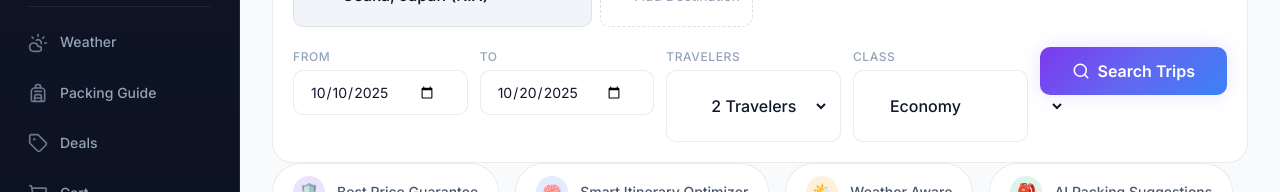
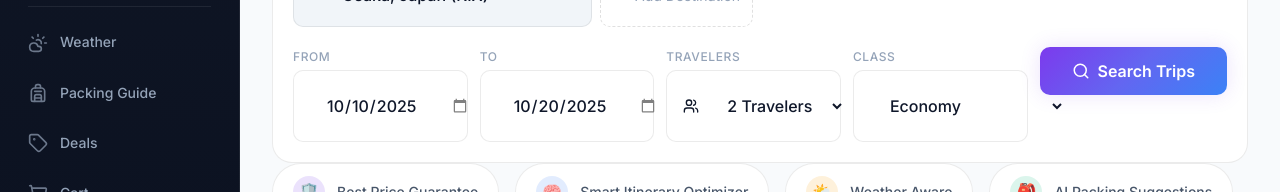
Before and after one commit to HassanChouhad/tripwise, a Next.js app: page / in a window 1280 px wide. Shown: the part 429-621 px from the top of the page. Built offline with nearby package versions, Linux system fonts and the light colour scheme.

Commit message:
fix: fixing the date rectangles

```diff
--- a/app/components/search/SearchBar.js
+++ b/app/components/search/SearchBar.js
@@ -151,31 +151,35 @@ export default function SearchBar({ onSearchResults }) {
         <div className={styles.searchFields}>
           <div className={styles.fieldGroup}>
             <span className={styles.fieldLabel}>From</span>
+            <div className={styles.fieldInput}>
               <input
                 type="date"
-              className={styles.fieldInput}
                 value={startDate}
                 onChange={(e) => setStartDate(e.target.value)}
                 id="date-start-input"
+                style={{ background: 'transparent', border: 'none', color: 'inherit', fontWeight: '500', outline: 'none', cursor: 'pointer', flex: 1 }}
               />
+            </div>
           </div>
 
           <div className={styles.fieldGroup}>
             <span className={styles.fieldLabel}>To</span>
+            <div className={styles.fieldInput}>
               <input
                 type="date"
-              className={styles.fieldInput}
                 value={endDate}
                 min={startDate}
                 onChange={(e) => setEndDate(e.target.value)}
                 id="date-end-input"
+                style={{ background: 'transparent', border: 'none', color: 'inherit', fontWeight: '500', outline: 'none', cursor: 'pointer', flex: 1 }}
               />
+            </div>
           </div>
 
           <div className={styles.fieldGroup}>
             <span className={styles.fieldLabel}>Travelers</span>
             <div className={styles.fieldInput}>
-              <Users size={16} />
+              <Users size={16} style={{ flexShrink: 0 }} />
               <select
                 value={travelers}
                 onChange={(e) => setTravelers(Number(e.target.value))}
--- a/app/components/search/SearchBar.module.css
+++ b/app/components/search/SearchBar.module.css
@@ -194,6 +194,16 @@
   border-color: var(--color-border-light);
 }
 
+.fieldInput input[type="date"] {
+  -webkit-appearance: none;
+  appearance: none;
+}
+
+.fieldInput input[type="date"]::-webkit-calendar-picker-indicator {
+  filter: invert(0.5);
+  cursor: pointer;
+}
+
 .searchBtn {
   display: flex;
   align-items: center;
```
Lines whose indentation alone changed are shown as unchanged.
